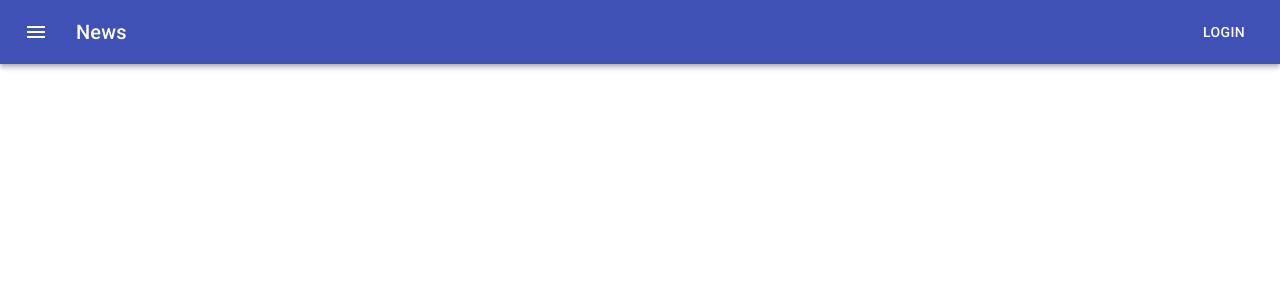
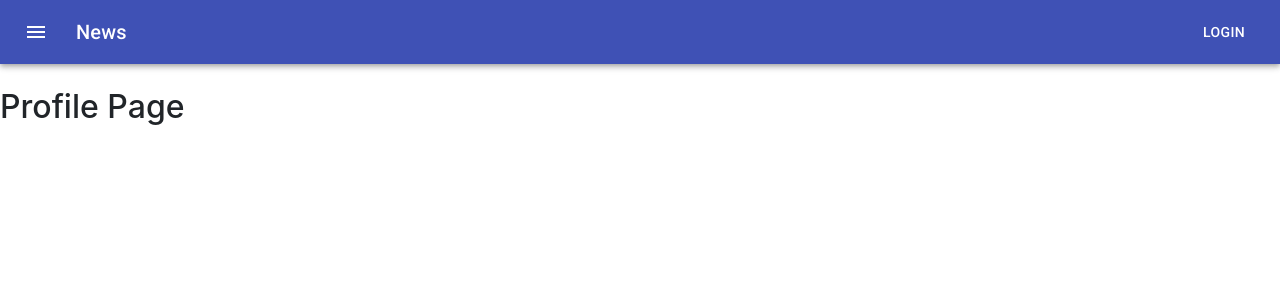
Before and after one commit to AnjaliKevadiya/phone-eats-first, a React (Create React App) app in the folder client/: page /profile in a window 1280 px wide. Shown: the top 300 px of the page. Built offline with nearby package versions, Linux system fonts and the light colour scheme.

Commit message:
created empty profile page to deploye it

```diff
--- a/client/src/App.js
+++ b/client/src/App.js
@@ -6,6 +6,7 @@ import Home from "./pages/Home";
 import Navbar from "./components/Navbar";
 import Wrapper from "./components/Wrapper";
 import SignIn from "./pages/SignIn";
+import Profile from "./pages/Profile";
 
 function App() {
   return (
@@ -17,6 +18,7 @@ function App() {
             <Route exact path="/signin" component={SignIn} />
             <Route exact path="/signup" component={SignUp} />
             <Route exact path="/home" component={Home} />
+            <Route exact path="/profile" component={Profile} />
           </Switch>
         </Wrapper>
       </div>
--- /dev/null
+++ b/client/src/pages/Profile.js
@@ -0,0 +1,11 @@
+import React from "react";
+function Profile() {
+  return (
+    <div>
+      <div className="mt-4">
+        <h2>Profile Page</h2>
+      </div>
+    </div>
+  );
+}
+export default Profile;
```
